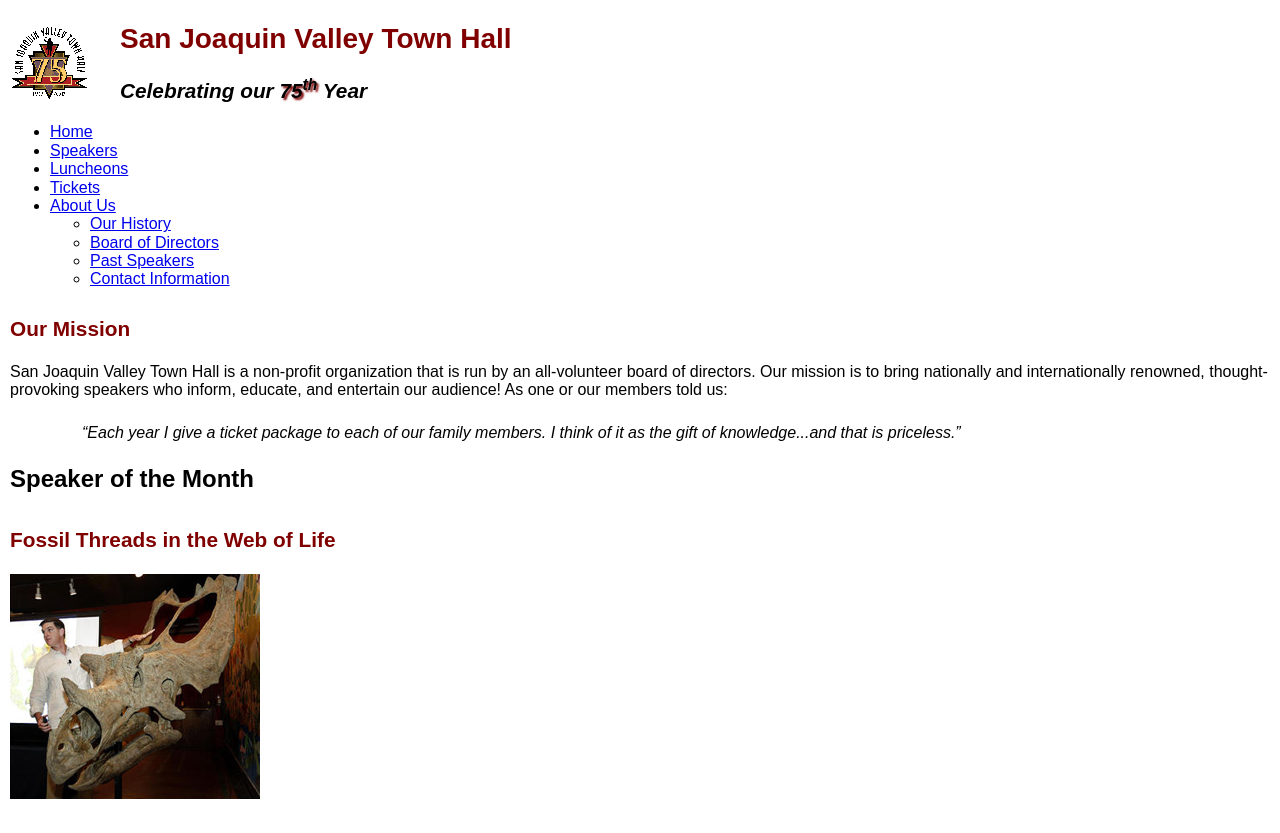
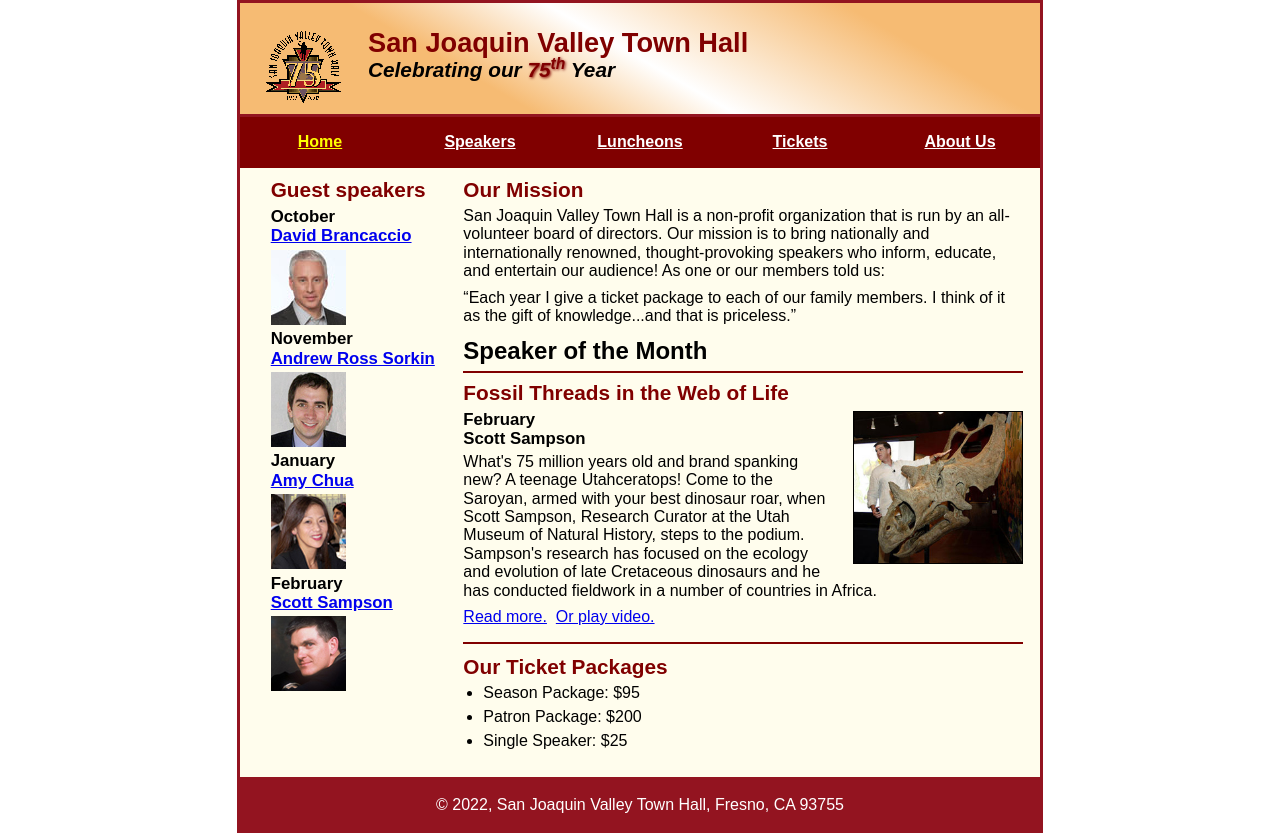
Before and after one commit to rogb1/A11, a plain HTML site: page index.html in a window 1280 px wide. Shown: the top 833 px of the page. Drawn offline with nearby package versions, Linux system fonts and the light colour scheme; some packages are replaced by stand-ins of ours; a script that the page names is missing.

Commit message:
Update main.css

```diff
--- a/styles/main.css
+++ b/styles/main.css
@@ -1,70 +1,250 @@
-/* custom property */
-:root {
-	--global-color-1: #800000;
+/* reset selector */
+* {
+    margin: 0;
+    padding: 0;
 }
 
-/* the styles for the elements */
+#mobile_menu{
+    display:none;
+}
+
+html {
+    background-color: white;
+}
 body {
 	font-family: Arial, Helvetica, sans-serif;
     font-size: 100%;
-    margin-left: 10px;
+    width: 90%;
+    max-width: 800px;
+    margin: 0 auto;
+    border: 3px solid #931420;
+    background-color: #fffded;
 }
-a:focus, a:hover {
-	font-style: italic;
+
+/* the styles for the header */
+header {
+	padding: 1.5em 0 2em 0;
+	border-bottom: 3px solid #931420;
+		background-image: -moz-linear-gradient(
+	    30deg, #f6bb73 0%, #f6bb73 30%, white 50%, #f6bb73 80%, #f6bb73 100%);
+	background-image: -webkit-linear-gradient(
+	    30deg, #f6bb73 0%, #f6bb73 30%, white 50%, #f6bb73 80%, #f6bb73 100%);
+	background-image: -o-linear-gradient(
+	    30deg, #f6bb73 0%, #f6bb73 30%, white 50%, #f6bb73 80%, #f6bb73 100%);
+	background-image: linear-gradient(
+	    30deg, #f6bb73 0%, #f6bb73 30%, white 50%, #f6bb73 80%, #f6bb73 100%);
 }
-/* the styles for the header */
+header img {
+	float: left;
+	height: 8%;
+    padding-right: 3%;
+    padding-left: 3%;
+}
 header h2 {
-	font-size: 175%;
-	color: var(--global-color-1);
-	text-indent: 30px;
+	font-size: 170%;
+	color: #800000;
+
 }
 header h3 {
     font-size: 130%;
     font-style: italic;
-	text-indent: 30px;
+
 }
-header img {
-	float: left;
+span.shadow {
+    color:#800000;
+    text-shadow: 1px 1px 3px;
 }
-.shadow {
-	text-shadow: 2px 2px 2px var(--global-color-1);
-}
-/* the styles for the main content */
+
 main {
 	clear: left;
 }
-main h1 {
-	font-size: 150%;
-	padding: .3em 0;
+
+
+#nav_menu ul{
+   list-style-type: none;
+   position: relative;
+   margin: 0;
+   padding: 0;
+   display: flex;
+   flex-basis: 100%;
+   justify-content: space-around;
+   list-style-type: none;
+
 }
-main h2 {
-	color: var(--global-color-1);
+#nav_menu ul li{
+    float: left;
+    margin: 0;
+    padding: 0;
+    width: 20%;
+    display:block;
+    text-align: center;
+    padding : 1em 0;
+    text-decoration: none;
+    background-color:#800000;
+    color: white;
+    font-weight: bold;
+}
+#nav_menu ul ul{
+    display:none;
+    position:absolute;
+    top:100%;
+}
+#nav_menu ul ul li{
+    float: none;
+    width: 100%;
+
+}
+#nav_menu ul li:hover ul {
+    display: block;
+}
+#nav_menu > ul::after {
+    content: "";
+    clear: both;
+    display: block;
+}
+
+#nav_menu ul li a {
+    color: white;
+}
+#nav_menu ul li a.current {
+    color: yellow;
+}
+
+section {
+    width: 70%;
+    float: right;
+    padding: 0px 2.0833% 2.0833% 2.0833%;
+}
+section h2{
     font-size: 130%;
-	padding: .5em 0 .25em 0;
+    color: #800000;
+    padding-top: .5em;
+    padding-bottom: .25em;
 }
-main h3 {
+section p {
+    padding-bottom: .5em;
+}
+section q{
+    padding-right: 2em;
+    font-style: italic;
+    margin-left: 0;
+}
+.quote {
+    max-width: 80%;
+    padding-left: 20px;
+
+}
+article {
+    padding-top: .5em;
+    padding-bottom: .5em;
+    border-top: 2px solid #800000;
+    border-bottom: 2px solid #800000;
+}
+article img {
+    float: right;
+    margin: 1px 0px 5px 15px;
+    border: 1px solid black;
+    max-width: 30%;
+}
+article h2 {
+    padding-top: 0;
+}
+article h3 {
     font-size: 105%;
     padding-bottom: .25em;
 }
-main img {
+aside {
+    width: 22%;
+    float: right;
+    padding-left: 2.0833%;
+    padding-bottom: 2.0833%;
+}
+aside h2{
+    font-size: 130%;
+    color: #800000;
+    padding-top: .5em;
+    padding-bottom: .25em;
+}
+aside h3{
+    font-size: 105%;
+    padding-bottom: .25em;
+}
+aside image {
     padding-bottom: 1em;
+    max-width: 40%;
+    min-width:150px;
+
 }
-main p {
-	padding-bottom: .5em;
+h1{
+    font-size:150%;
+    padding-top: .5em;
+    padding-bottom: .25em;
+    margin-top: 0;
+    margin-bottom: 0;
+
 }
-main blockquote {
-	padding: 0 2em;
+section ul {
+    padding-bottom: .25em;
+    padding-left: 1.25em;
+}
+section ul li {
+    padding-bottom: .35em;
+}
+a:hover, a:focus {
     font-style: italic;
 }
-main ul {
-	padding: 0 0 .25em 1.25em;
-}
-main li {
-	padding-bottom: .35em;
+.circle {
+    list-style-type: circle;
 }
 
-/* the styles for the footer */
 footer p {
+    border-top: 3px solid #931420;
+    background-color: #931420;
+    color: white;
     text-align: center;
-	padding: 1em 0;
+    padding-top: 1em;
+    padding-bottom: 1em;
+    clear: both;
 }
+
+@media only screen and (max-width: 959px) {
+	#nav menu ul li a { font-size: .875em; }
+	article h1 { font-size: 1.5em; }
+	aside h2 { font-size: 1.125em; }
+}
+@media only screen and (max-width: 767px) {
+	#nav_menu { display: none; }
+	#mobile_menu { display: block; }
+	.slicknav_menu { background-color:red !important; }
+	body {
+		width: 100%;
+		margin: 0;
+		border: none;
+	}
+	header, footer p { text-align: center; }
+	footer p { margin-right: 0; }
+	header h2 {
+		font-size: 1.625em;
+		margin: .4em 0 .25em 0;
+	}
+	header h3 {
+		font-size: 1em;
+		margin-left: 0;
+	}
+	header img { float : none; }
+}
+@media only screen and (max-width: 479px) {
+	header h2 { font-size: 1.375em; }
+	header h3 { font-size: .8125em; }
+	p { font-size: .875em; }
+	article h1, aside h2 {
+		font-size: 1em; }
+	aside li { font-size: .875em; }
+	article img {
+		float: none;
+		width: 100%;
+		margin-right: O;
+	}
+	aside h3 { font-size: .9375em; }
+	footer p { font-size: .6875em; }
+}
```
Lines whose indentation alone changed are shown as unchanged.
